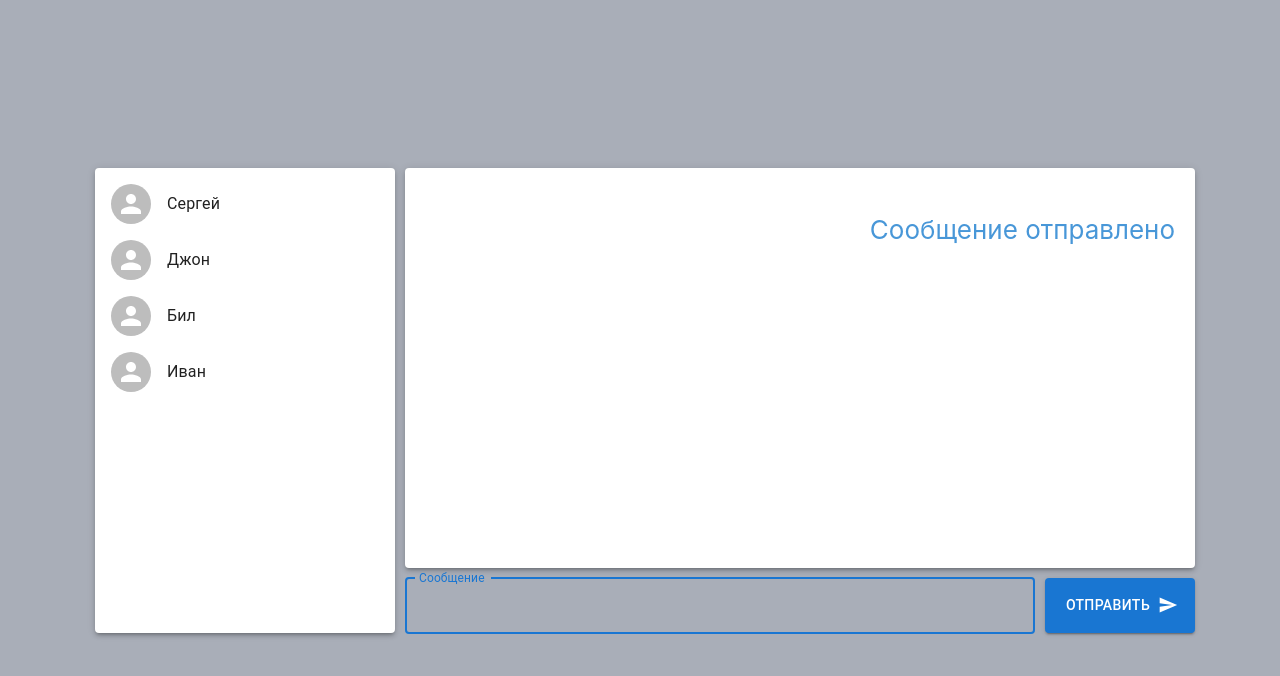
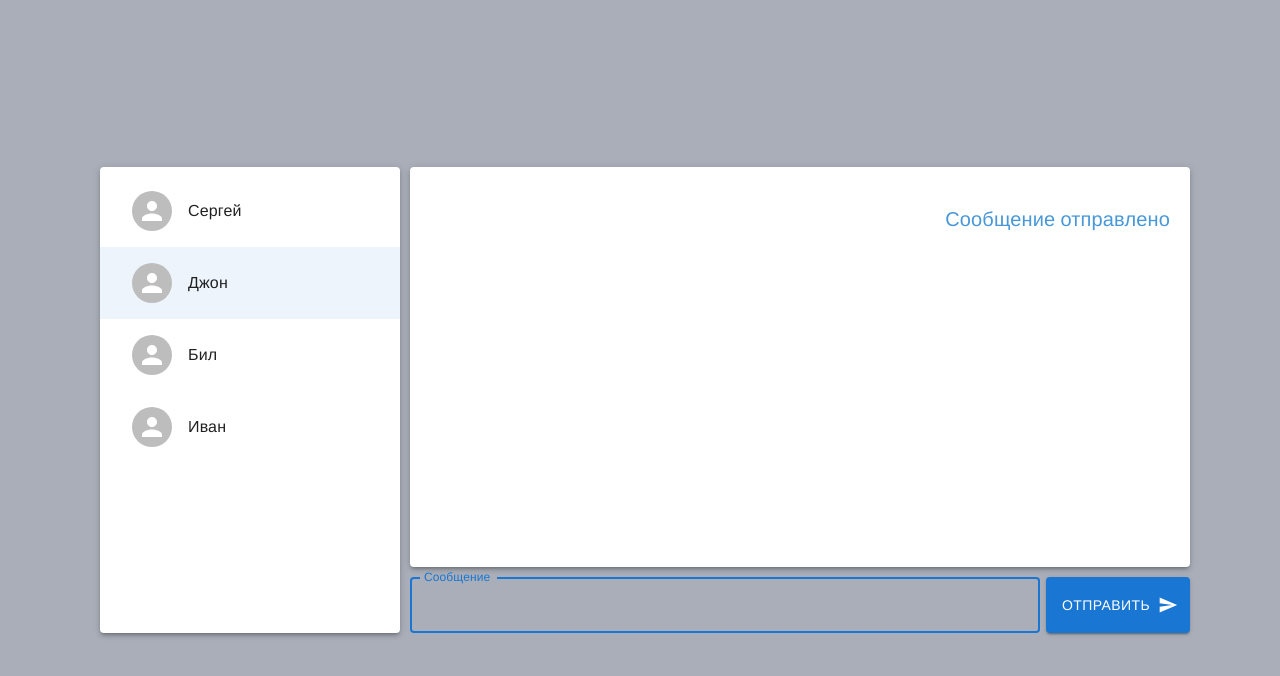
Before and after one commit to SerjMakarov/chat_react, a React (Create React App) app: page / in a window 1280 px wide. Both pictures are taken after a click on the button "ОТПРАВИТЬ". Shown: the top 676 px of the page. Built offline with nearby package versions, Linux system fonts and the light colour scheme; a web font is replaced by a local one.

Commit message:
select для списка чатов

```diff
--- a/package.json
+++ b/package.json
@@ -5,6 +5,7 @@
   "dependencies": {
     "@emotion/react": "^11.5.0",
     "@emotion/styled": "^11.3.0",
+    "@fontsource/roboto": "^4.5.1",
     "@mui/icons-material": "^5.0.5",
     "@mui/material": "^5.0.6",
     "@testing-library/jest-dom": "^5.14.1",
--- a/src/components/App.css
+++ b/src/components/App.css
@@ -5,6 +5,5 @@
   flex-direction: column;
   align-items: center;
   justify-content: center;
-  font-size: calc(10px + 2vmin);
   color: white;
 }
--- a/src/components/FormMessage.css
+++ b/src/components/FormMessage.css
@@ -1,31 +1,9 @@
 .MainForm {
   display: flex;
   justify-content: space-between;
-  width: 790px;
-}
-
-.MainForm__Item {
-  display: flex;
-  align-items: center;
-}
-
-.MainForm__Title {
-  margin-right: 10px;
+  width: 780px;
 }
 
 .MainForm__Message {
-  padding: 0 10px;
   width: 630px;
-  height: 50px;
-  border: 0px;
-  font-size: 14px;
 }
-
-.MainForm__Btn {
-  width: 150px;
-  height: 55px;
-  text-transform: uppercase;
-  font-size: 16px;
-  border: 0px;
-  background: #b5b9c2;
-}
--- a/src/components/FormMessage.jsx
+++ b/src/components/FormMessage.jsx
@@ -22,7 +22,6 @@ const FormMessage = (props) => {
           variant="contained"
           endIcon={<SendIcon />}
           onClick={props.handleSubmit}
-          className="MainForm__Btn"
         >
           Отправить
         </Button>
--- a/src/components/ListResponse.css
+++ b/src/components/ListResponse.css
@@ -17,7 +17,7 @@
 
 .Message:nth-child(odd) {
   text-align: left;
-  color: #68a755;
+  color: #666666;
 }
 
 .Message:nth-child(even) {
--- a/src/components/ListResponse.jsx
+++ b/src/components/ListResponse.jsx
@@ -1,5 +1,9 @@
 import Box from "@mui/material/Box";
 import Paper from "@mui/material/Paper";
+import Typography from "@mui/material/Typography";
+import "@fontsource/roboto/300.css";
+import "@fontsource/roboto/400.css";
+import "@fontsource/roboto/500.css";
 import "./ListResponse.css";
 
 const ListResponse = (props) => {
@@ -10,7 +14,7 @@ const ListResponse = (props) => {
           {props.messageList.map((val, id) => {
             return (
               <li key={id} className="Message">
-                {val.message}
+                <Typography variant="h6">{val.message}</Typography>
               </li>
             );
           })}
--- a/src/components/ListUser.jsx
+++ b/src/components/ListUser.jsx
@@ -1,26 +1,39 @@
+import { useState} from "react";
 import List from "@mui/material/List";
 import ListItem from "@mui/material/ListItem";
 import ListItemText from "@mui/material/ListItemText";
 import ListItemAvatar from "@mui/material/ListItemAvatar";
+import ListItemButton from "@mui/material/ListItemButton";
 import Avatar from "@mui/material/Avatar";
 import Paper from "@mui/material/Paper";
 import "./ListUser.css";
 
 export const ListUser = (props) => {
+  const [selectedIndex, setSelectedIndex] = useState(1);
+
+  const handleListItemClick = (event, index) => {
+    setSelectedIndex(index);
+  };
+
   return (
     <>
       <Paper className="ListUser" elevation={3}>
         <List>
           {props.arChats.map((value, id) => {
-              value.id = id;
-              return (
+            value.id = id;
+            return (
+              <ListItemButton
+                selected={selectedIndex === id}
+                onClick={(event) => handleListItemClick(event, id)}
+              >
                 <ListItem key={id}>
                   <ListItemAvatar>
                     <Avatar></Avatar>
                   </ListItemAvatar>
                   <ListItemText>{value.name}</ListItemText>
                 </ListItem>
-              );
+              </ListItemButton>
+            );
           })}
         </List>
       </Paper>
```
Also changed, not shown: 1 other file (tests, documents, lock files or other folders).
